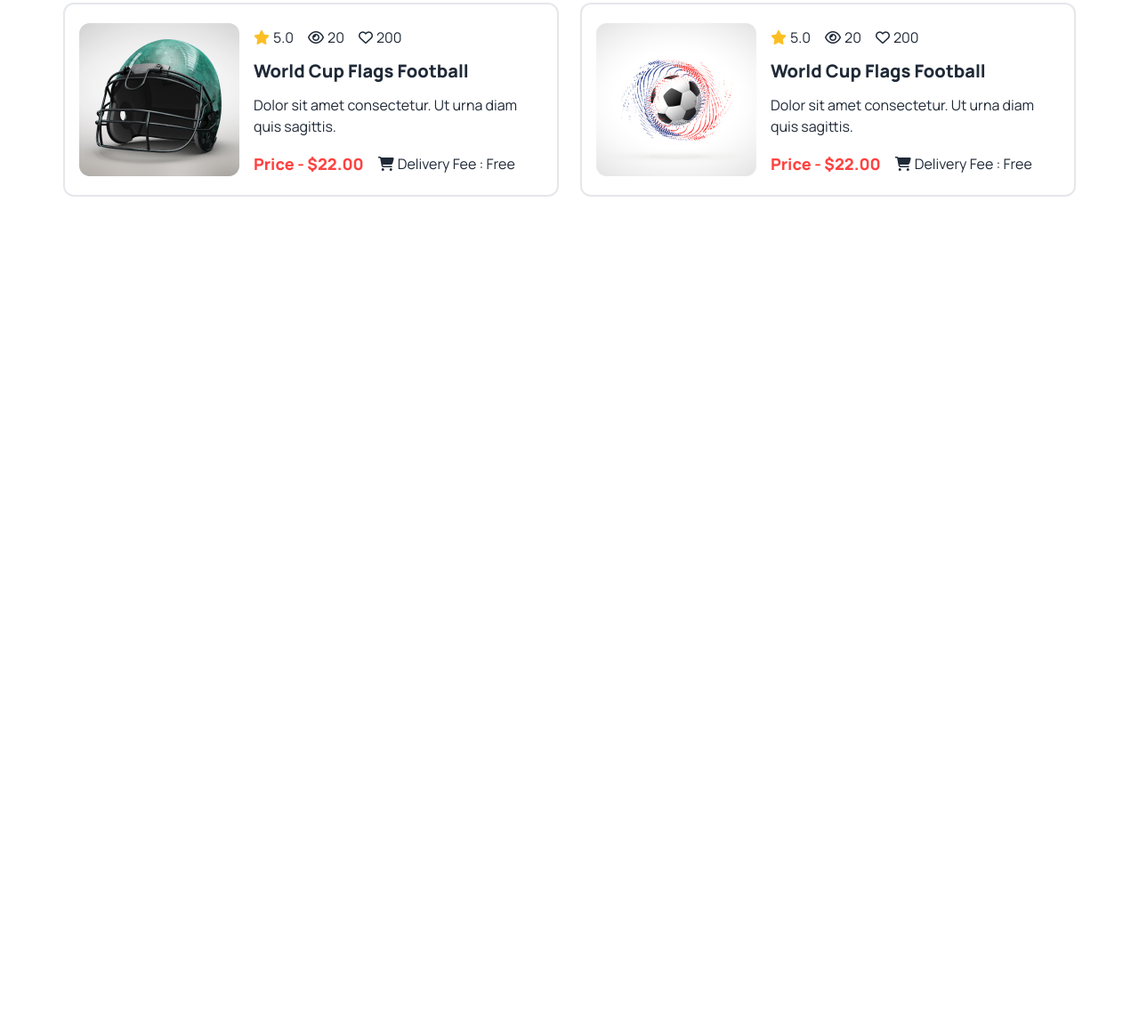
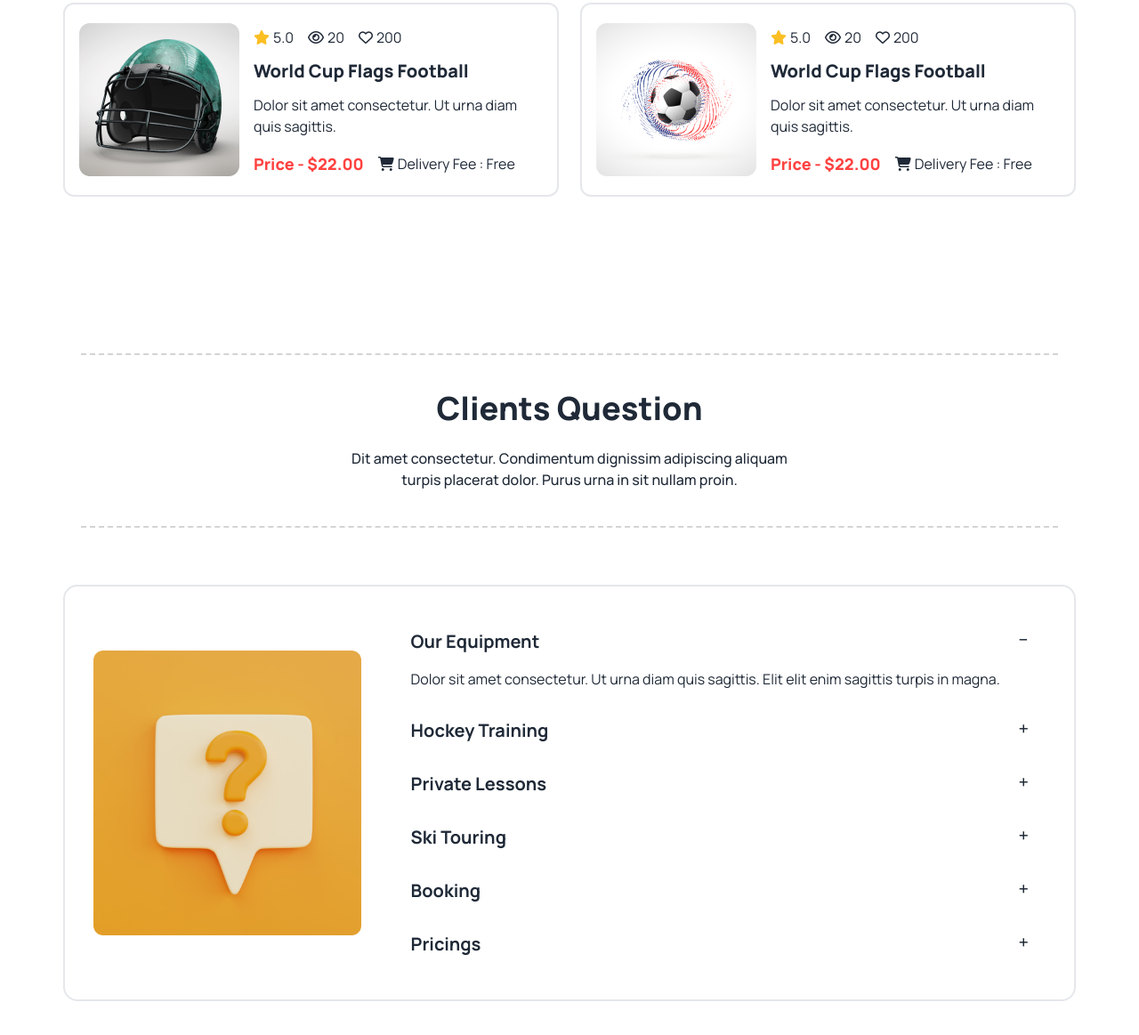
Before and after one commit to sohan226/-Assignment-3, a plain HTML site: page index.html in a window 1280 px wide. Shown: the part 3405-4568 px from the top of the page at 89% size. Before the commit the page ends 3794 px from the top, so only its background shows below. Drawn offline with nearby package versions, Linux system fonts and the light colour scheme.

Commit message:
added question secrtion

```diff
--- a/index.html
+++ b/index.html
@@ -387,7 +387,73 @@
 
     <!-- section -->
     <section class="max-w-[1170px] lg:mx-auto lg:mb-10 p-4">
-
+      <div class="mx-5 lg:my-16 p-5 lg:py-10 lg:px-72 text-center border-dashed border-2 border-neutral-300 border-x-0 ">
+        <div>
+          <h1 class="text-2xl lg:text-4xl font-extrabold">Clients Question</h1>
+          <p class="text-sm lg:text-base font-medium mt-4 lg:mt-6 ">Dit amet consectetur. Condimentum dignissim adipiscing aliquam turpis placerat dolor. Purus urna in sit nullam proin.</p>
+        </div>
+      </div>
+      <div class="p-8 flex flex-col lg:flex-row items-center gap-10 border-2 bg-white rounded-2xl">
+        <div class="">
+          <img src="Images/11.png" alt="">
+        </div>
+        <div class="w-full">
+          <div class="collapse collapse-plus">
+            <input type="radio" name="my-accordion-6" checked="checked" />
+            <div class="collapse-title text-xl font-medium">
+              <h3 class="text-xl font-bold">Our Equipment</h3>
+            </div>
+            <div class="collapse-content">
+              <p>Dolor sit amet consectetur. Ut urna diam quis sagittis. Elit elit enim sagittis turpis in magna.</p>
+            </div>
+          </div>
+          <div class="collapse collapse-plus ">
+            <input type="radio" name="my-accordion-6" />
+            <div class="collapse-title text-xl font-medium">
+              <h3 class="text-xl font-bold">Hockey Training</h3>
+            </div>
+            <div class="collapse-content">
+              <p>Dolor sit amet consectetur. Ut urna diam quis sagittis. Elit elit enim sagittis turpis in magna.</p>
+            </div>
+          </div>
+          <div class="collapse collapse-plus ">
+            <input type="radio" name="my-accordion-6" />
+            <div class="collapse-title text-xl font-medium">
+              <h3 class="text-xl font-bold">Private Lessons</h3>
+            </div>
+            <div class="collapse-content">
+              <p>Dolor sit amet consectetur. Ut urna diam quis sagittis. Elit elit enim sagittis turpis in magna.</p>
+            </div>
+          </div>
+          <div class="collapse collapse-plus ">
+            <input type="radio" name="my-accordion-6" />
+            <div class="collapse-title text-xl font-medium">
+              <h3 class="text-xl font-bold">Ski Touring</h3>
+            </div>
+            <div class="collapse-content">
+              <p>Dolor sit amet consectetur. Ut urna diam quis sagittis. Elit elit enim sagittis turpis in magna.</p>
+            </div>
+          </div>
+          <div class="collapse collapse-plus ">
+            <input type="radio" name="my-accordion-6" />
+            <div class="collapse-title text-xl font-medium">
+              <h3 class="text-xl font-bold">Booking</h3>
+            </div>
+            <div class="collapse-content">
+              <p>Dolor sit amet consectetur. Ut urna diam quis sagittis. Elit elit enim sagittis turpis in magna.</p>
+            </div>
+          </div>
+          <div class="collapse collapse-plus ">
+            <input type="radio" name="my-accordion-6" />
+            <div class="collapse-title text-xl font-medium">
+              <h3 class="text-xl font-bold">Pricings</h3>
+            </div>
+            <div class="collapse-content">
+              <p>Dolor sit amet consectetur. Ut urna diam quis sagittis. Elit elit enim sagittis turpis in magna.</p>
+            </div>
+          </div>
+        </div>
+      </div>
     </section>
     </main>
 
```
Also changed, not shown: Rectangle 4.png (deleted).
